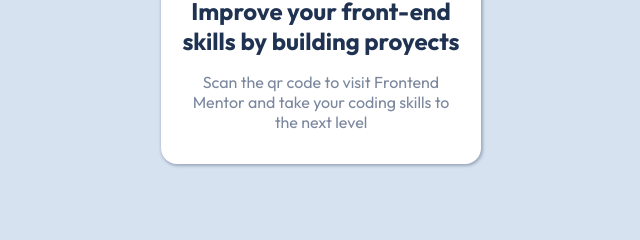
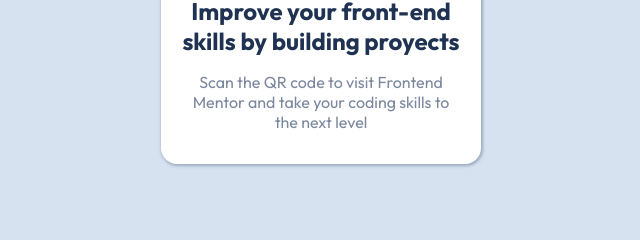
Before and after one commit to ElenaGonzalez2000/qr-code-component, a website: page index.html in a window 1280 px wide. Shown: the part 490-730 px from the top of the page, 319-959 px from the left. Drawn offline with Linux system fonts and the light colour scheme.

Commit message:
Update index.html

```diff
--- a/index.html
+++ b/index.html
@@ -20,7 +20,7 @@
                 <img src="./assets/images/image-qr-code.png" alt="">
             </div>
             <h1 class="container_tittle">Improve your front-end skills by building proyects</h1>
-            <p class="container_paragraph">Scan the qr code to visit Frontend Mentor and take your coding skills to the
+            <p class="container_paragraph">Scan the QR code to visit Frontend Mentor and take your coding skills to the
                 next level</p>
         </div>
     </main>
```
